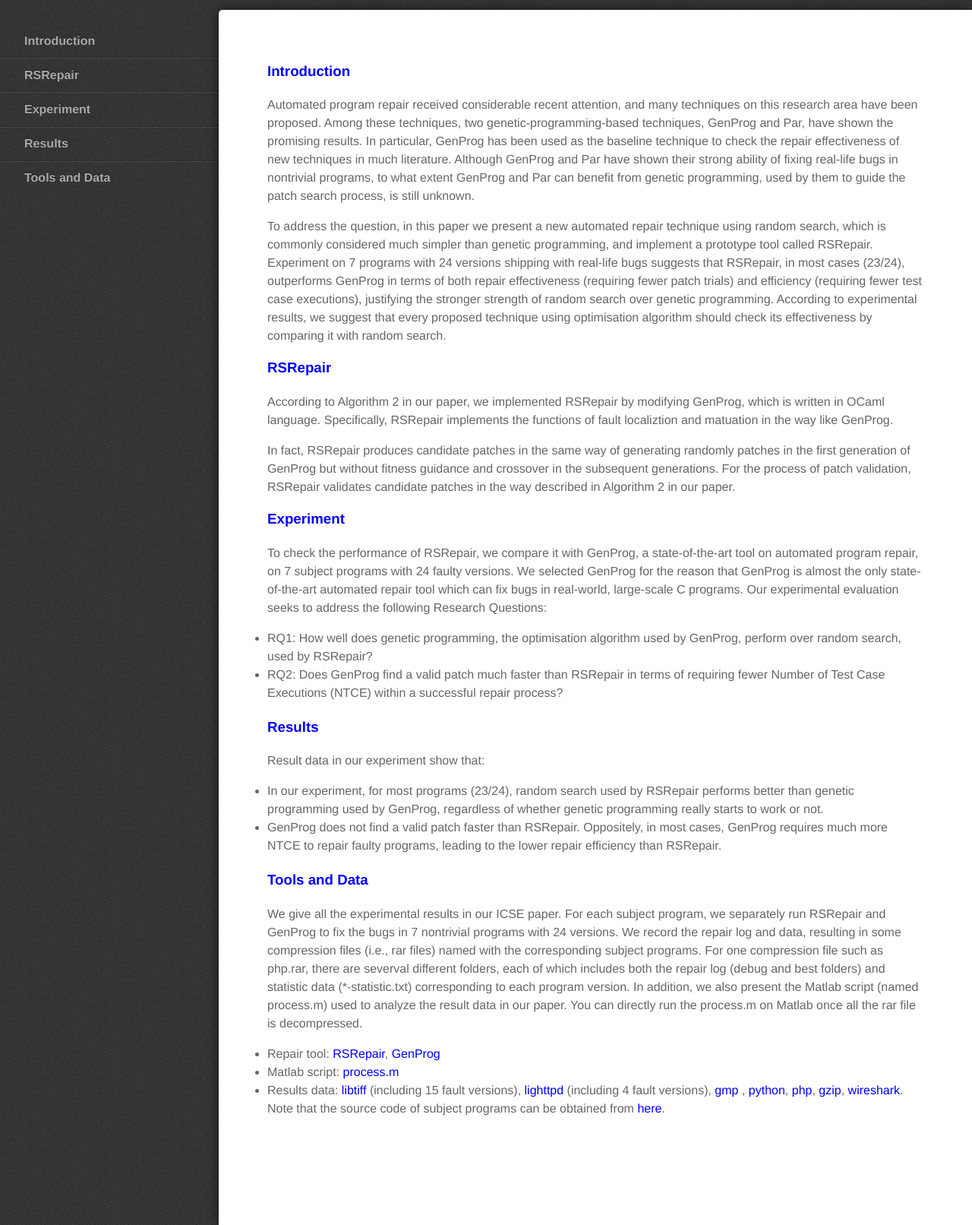
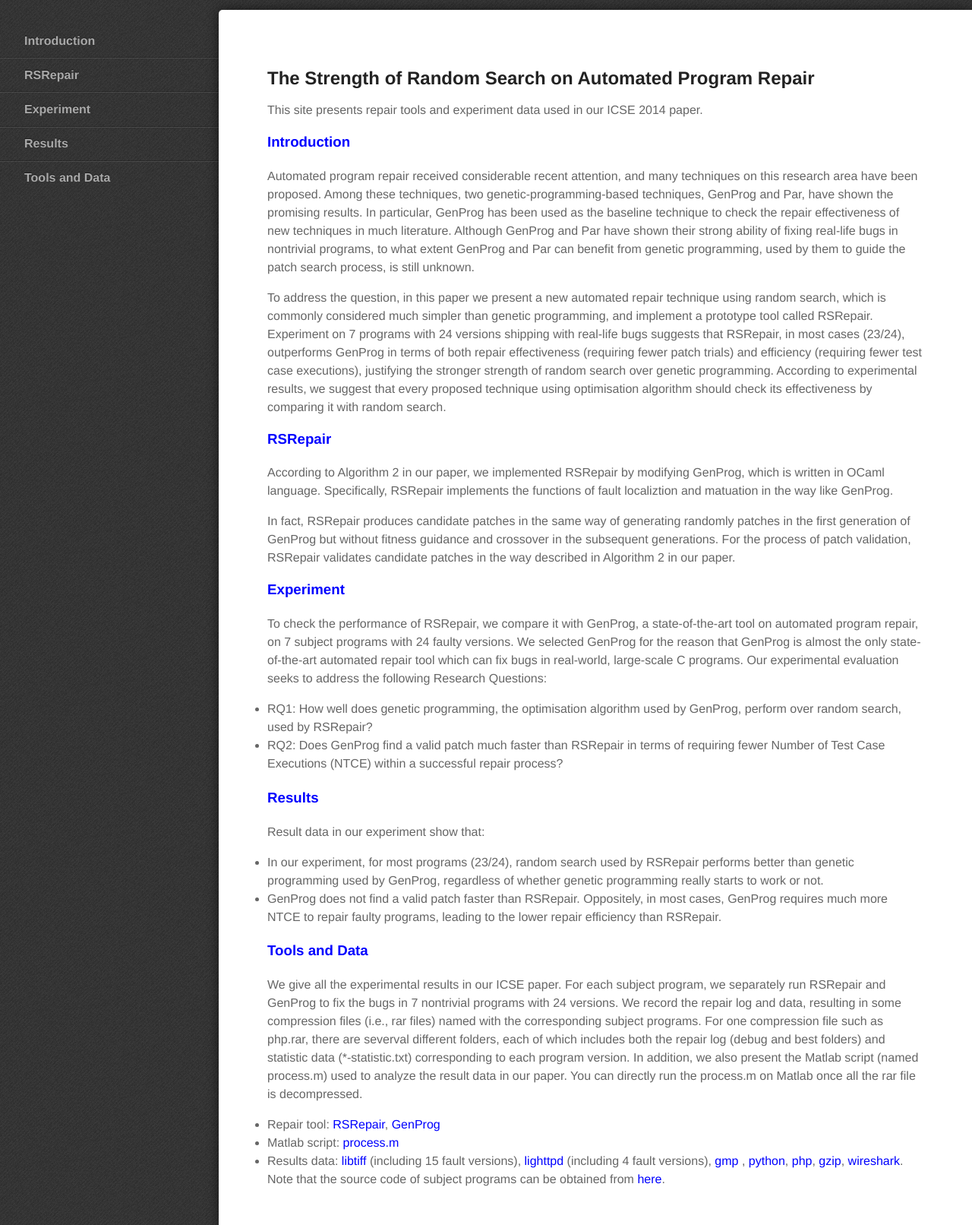
Before and after one commit to qiyuhua/qiyuhua.github.com, a Jekyll site: the page built from projects/rsrepair/index.md, in a window 1280 px wide. Shown: the whole page at 76% size. Built offline with Jekyll 4.4.1, drawn with Linux system fonts in a browser that asks for light colours; Markdown is read by kramdown in place of the engine named in the settings.

Commit message:
rsrepair

```diff
--- a/projects/rsrepair/index.md
+++ b/projects/rsrepair/index.md
@@ -23,6 +23,9 @@ miaodians:
 ---
 {% include JB/setup %}
 
+<h2>The Strength of Random Search on Automated Program Repair</h2>
+  This site presents repair tools and experiment data used in our ICSE 2014 paper.
+
 <h3><a  name="1"> Introduction </a></h3>
    Automated program repair received considerable recent attention, and many techniques on this research area have been proposed. Among these techniques, two genetic-programming-based techniques, GenProg and Par, have shown the promising results. In particular, GenProg has been used as the baseline technique to check the repair effectiveness of new techniques in much literature. Although GenProg and Par have shown their strong ability of fixing real-life bugs in nontrivial programs, to what extent GenProg and Par can benefit from genetic programming, used by them to guide the patch search process, is still unknown.
 
@@ -42,6 +45,7 @@ miaodians:
 
 <h3><a name="4">Results</a></h3>
    Result data in our experiment show that:
+
   + In our experiment, for most programs (23/24), random search used by RSRepair performs better than genetic programming used by GenProg, regardless of whether genetic programming really starts to work or not.
   + GenProg does not find a valid patch faster than RSRepair. Oppositely, in most cases, GenProg requires much more NTCE to repair faulty programs, leading to the lower repair efficiency than RSRepair.
 
```
